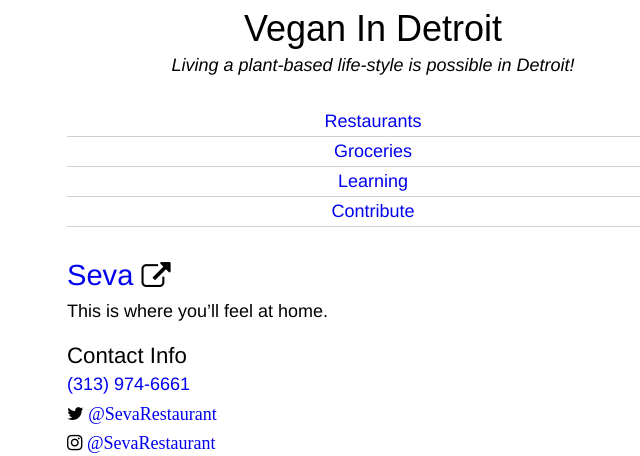
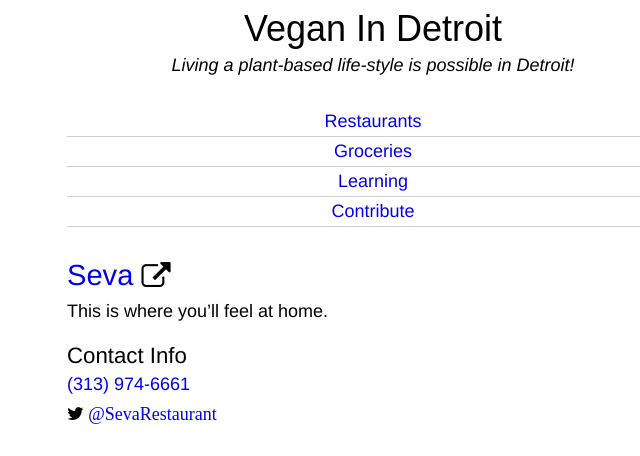
Before and after one commit to RVMendoza/rvmendoza.com, a Jekyll site: the page built from _posts/restaurants/2014-02-05-seva.markdown, in a window 1280 px wide. Shown: the part 128-584 px from the top of the page, without its empty margins (267-907 px from the left). Built offline with Jekyll 4.4.1, drawn with Linux system fonts in a browser that asks for light colours; nearby versions of some CDN libraries; some web fonts are replaced; Markdown is read by kramdown in place of the engine named in the settings; comment, search, counter and statistics services are not loaded; grey boxes are pictures that could not be loaded.

Commit message:
create contact info list

```diff
--- a/_layouts/places.html
+++ b/_layouts/places.html
@@ -22,25 +22,17 @@ layout: default
 
 	{% if page.twitter %}
 		<li>
-				<i class="fa fa-twitter">
-					<a href="https://twitter.com/{{page.twitter}}">@{{page.twitter}}</a>
-				</i>
-		</li>
-	{% endif %}
-
-	{% if page.twitter %}
-		<li>
-				<i class="fa fa-instagram">
-					<a href="https://twitter.com/{{page.twitter}}">@{{page.twitter}}</a>
-				</i>
+			<i class="fa fa-twitter">
+				<a href="https://twitter.com/{{page.twitter}}">@{{page.twitter}}</a>
+			</i>
 		</li>
 	{% endif %}
 
 	{% if page.instagram %}
 		<li>
-				<i class="fa fa-twitter">
-					<a href="https://twitter.com/{{page.twitter}}">@{{page.twitter}}</a>
-				</i>
+			<i class="fa fa-instagram">
+				<a href="https://instagram.com/{{page.instagram}}">@{{page.instagram}}</a>
+			</i>
 		</li>
 	{% endif %}
 
--- a/_posts/groceries/2014-02-05-whole-foods.markdown
+++ b/_posts/groceries/2014-02-05-whole-foods.markdown
@@ -6,6 +6,8 @@ tags: [midtown]
 location: https://www.google.com/maps/embed?pb=!1m18!1m12!1m3!1d2948.7295176448274!2d-83.05645685000002!3d42.348289799999996!2m3!1f0!2f0!3f0!3m2!1i1024!2i768!4f13.1!3m3!1m2!1s0x8824d2c82b749db9%3A0x121fe0e7f1858d0c!2sWhole+Foods+Market!5e0!3m2!1sen!2sus!4v1391923840726
 website: http://www.wholefoodsmarket.com/stores/detroit
 tel: (313) 576-5300
+twitter: WFMMetroDetroit
+instagram: WholeFoodsMarket
 ---
 
 <p>This is where you'll feel at home.</p>
--- a/css/main.css
+++ b/css/main.css
@@ -286,6 +286,11 @@ a {
   line-height: 1.70608em;
 }
 
+/* line 12, ../_sass/partials/_font-icons.scss */
+.fa-instagram:before {
+  margin-right: 2px;
+}
+
 /* -------------------------------------------------------------------------*/
 /* Layout */
 /* line 24, ../_sass/main.scss */
```
